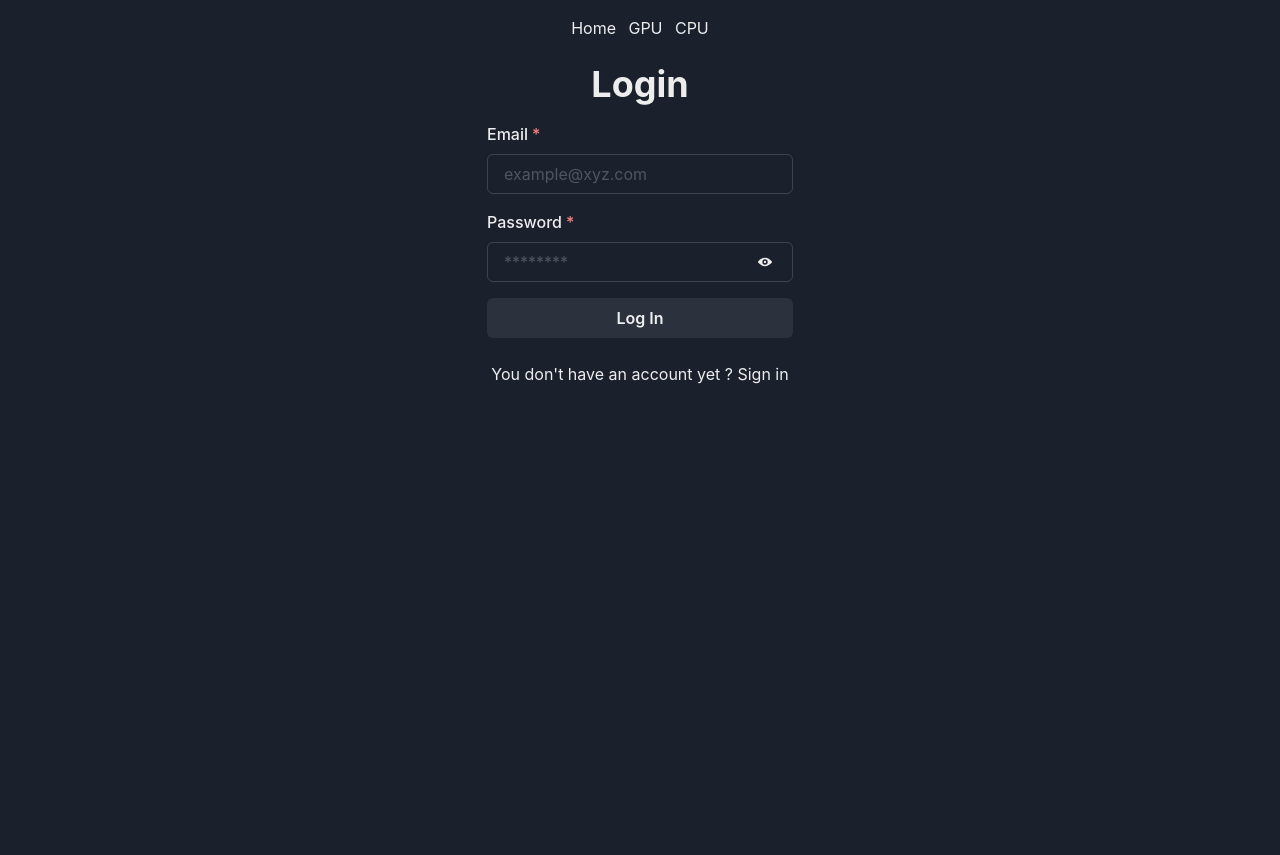
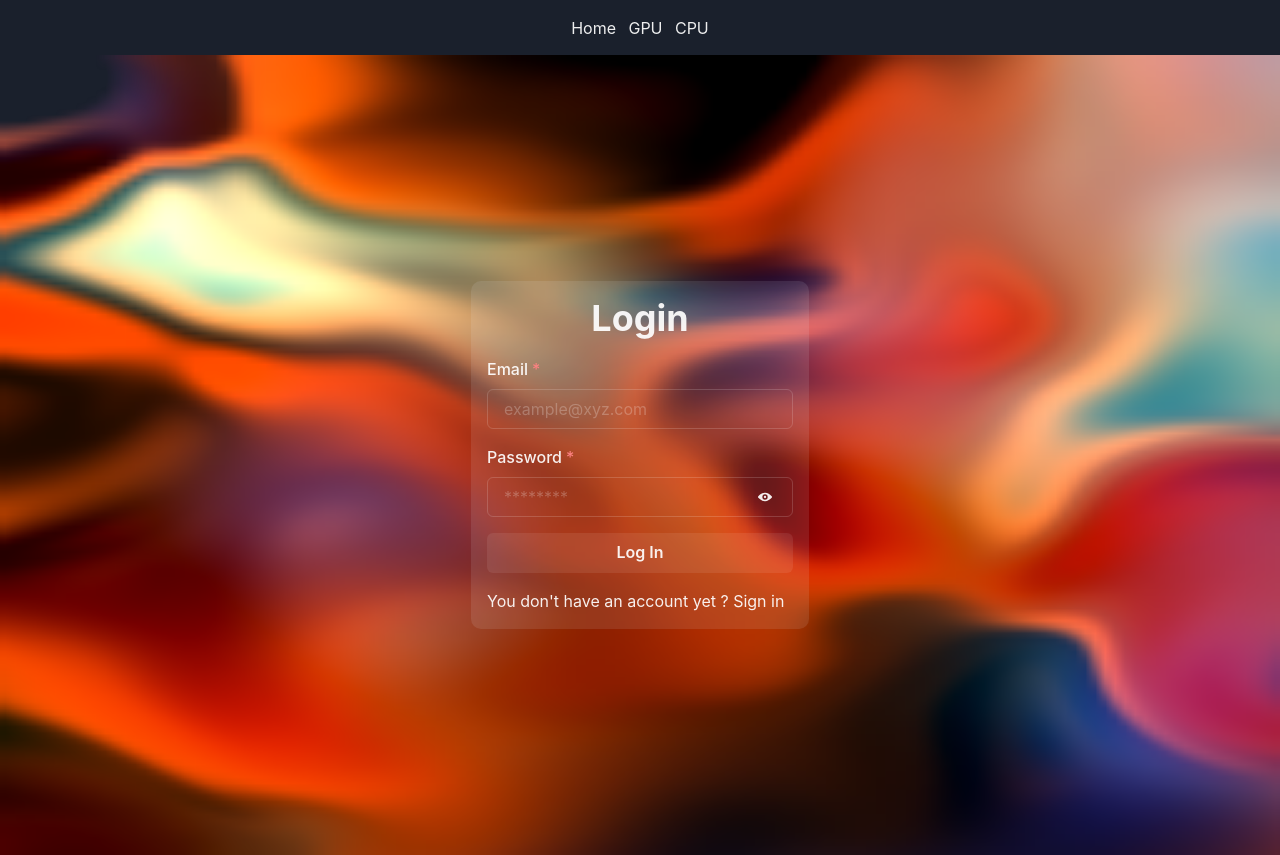
Before and after one commit to IlhanYapici/stockhardware, a React (Vite) app in the folder client/: page /login in a window 1280 px wide. Before the commit the page ends 800 px from the top, so only its background shows below. Built offline with nearby package versions, Linux system fonts and the light colour scheme.

Commit message:
added animated background

```diff
--- a/client/src/components/login/loginForm.jsx
+++ b/client/src/components/login/loginForm.jsx
@@ -1,6 +1,8 @@
 import {
   Flex,
   Box,
+  Text,
+  Link,
   Heading,
   FormControl,
   FormLabel,
@@ -17,6 +19,8 @@ import { useState, useEffect } from "react";
 import { useNavigate } from "react-router-dom";
 import axios from "axios";
 
+import MoltenMetal from "../background/animated.background";
+
 const LoginForm = () => {
   const [email, setEmail] = useState("");
   const [password, setPassword] = useState("");
@@ -31,7 +35,7 @@ const LoginForm = () => {
     if (userInfo) {
       navigate("/");
     }
-  }, [navigate]);
+  }, []);
 
   const loginHandler = async (e) => {
     e.preventDefault();
@@ -68,8 +72,9 @@ const LoginForm = () => {
   };
 
   return (
-    <Flex>
-      <Box p={2}>
+    <>
+      <Flex bg="rgba(237, 242, 247, 0.1)" borderRadius={10}>
+        <Box p={4}>
           <Box textAlign="center">
             <Heading>Login</Heading>
           </Box>
@@ -122,8 +127,12 @@ const LoginForm = () => {
               )}
             </form>
           </Box>
+          <Text>
+            You don't have an account yet ? <Link to="/signin">Sign in</Link>
+          </Text>
         </Box>
       </Flex>
+    </>
   );
 };
 
--- a/client/src/pages/login/loginPage.jsx
+++ b/client/src/pages/login/loginPage.jsx
@@ -1,15 +1,22 @@
 import { Flex, Text } from "@chakra-ui/react";
-import { Link } from "react-router-dom";
 
 import LoginForm from "../../components/login/loginForm";
+import MoltenMetal from "../../components/background/animated.background";
 
 const LoginPage = () => {
   return (
-    <Flex flexDirection="column" alignItems="center">
+    <Flex
+      id="login__page"
+      h="100vh"
+      w="100%"
+      overflow="hidden"
+      position="absolute"
+      flexDirection="column"
+      alignItems="center"
+      justifyContent="center"
+    >
       <LoginForm />
-      <Text>
-        You don't have an account yet ? <Link to="/signin">Sign in</Link>
-      </Text>
+      <MoltenMetal />
     </Flex>
   );
 };
```
Lines whose indentation alone changed are shown as unchanged.
